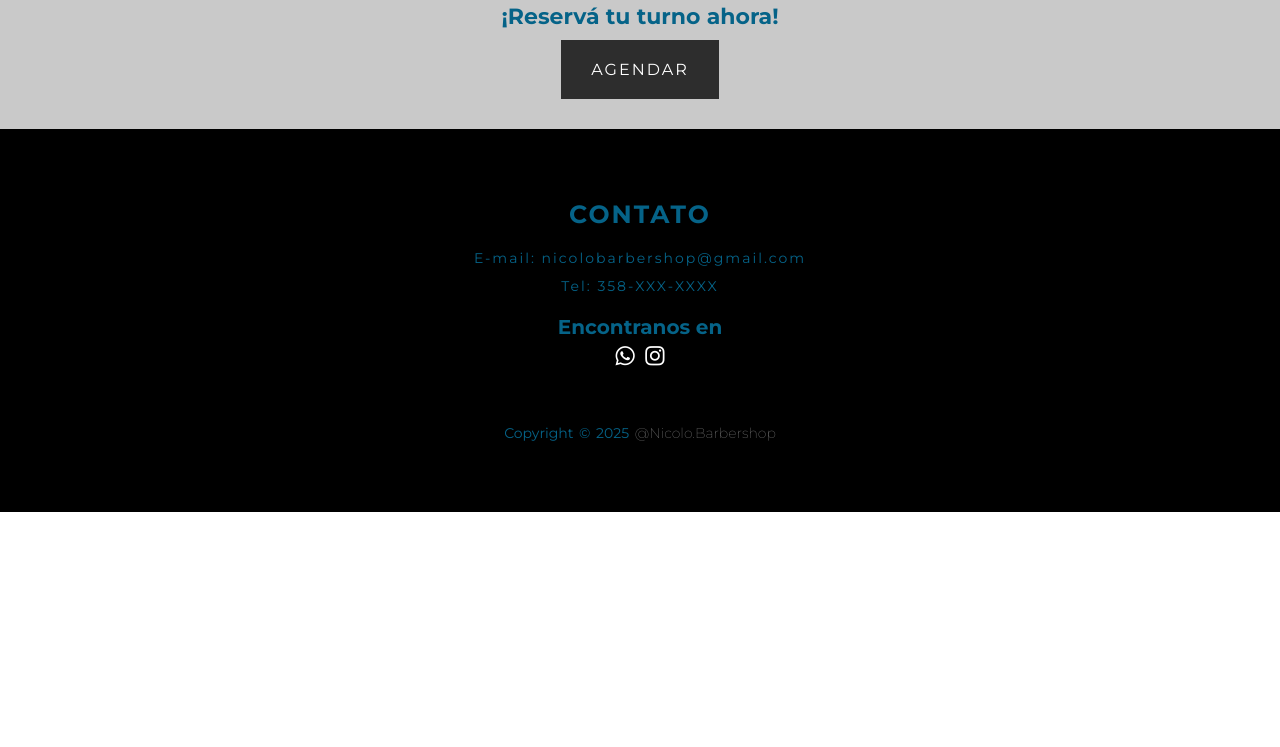
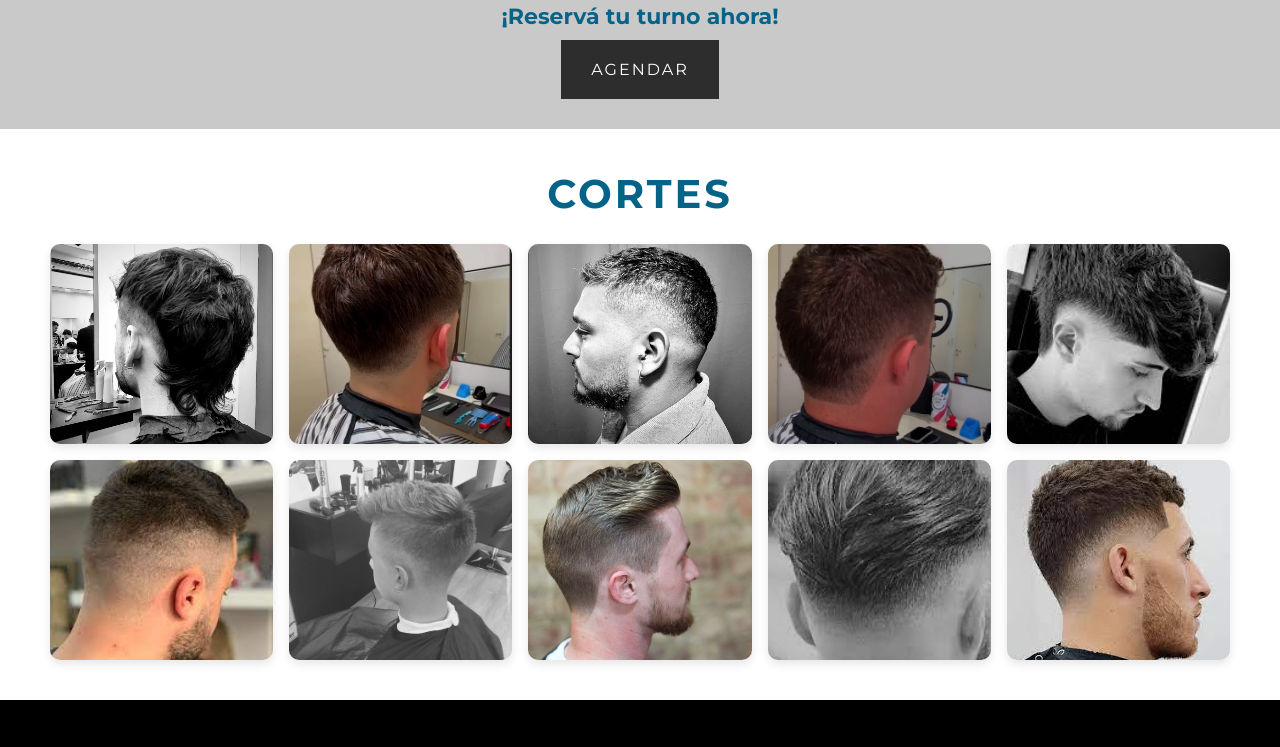
Before and after one commit to franciscolodev/nicolo-barbershop, a website: page index.html in a window 1280 px wide. Shown: the part 2158-2905 px from the top of the page. Before the commit the page ends 2670 px from the top, so only its background shows below. Drawn offline with Linux system fonts and the light colour scheme; a web font is replaced by a local one.

Commit message:
actualizacion 18-7

```diff
--- a/index.html
+++ b/index.html
@@ -87,6 +87,9 @@
                             <h1 class="service-back-heading">Cabello</h1>
                             <p class="service-back-desc">Con tijera o máquina, a gusto del cliente
                             </p>
+                            <div class="precios">
+                            <p>$10.000</p>
+                            </div>
                         </div>
                     </div>
                 </div>
@@ -100,6 +103,9 @@
                             <h1 class="service-back-heading">Barba</h1>
                             <p class="service-back-desc">Corte y diseño profesional de barba
                             </p>
+                            <div class="precios">
+                            <p>$4.000</p>
+                            </div>
                         </div>
                     </div>
                 </div>
@@ -113,6 +119,9 @@
                             <h1 class="service-back-heading">Completo</h1>
                             <p class="service-back-desc">Cabello + Barba
                             </p>
+                            <div class="precios">
+                            <p>$12.000</p>
+                            </div>
                         </div>
                     </div>
                 </div>
@@ -120,12 +129,33 @@
         </section>
     <!-- End Service Section -->
 
-    <!-- Hire Section -->
+        <!-- Hire Section -->
         <section id="hire" class="hire container">
             <h1 class="hire-heading">¡Reservá tu turno ahora!</h1>
             <a href="https://api.whatsapp.com/send?phone=543585073908&text=%F0%9F%92%88%20Hola!%20me%20gustar%C3%ADa%20m%C3%A1s%20informaci%C3%B3n%20sobre%20tu%20servicio%20y%20disponibilidad%20de%20turnos.%20Gracias!%20%E2%9C%82%EF%B8%8F%F0%9F%92%87%E2%80%8D%E2%99%82%EF%B8%8F" target="_blank" type="button" class="hire-button">Agendar</a>
         </section>
     <!-- End Hire Section -->
+
+        <!-- Cortes Section -->
+<section id="cortes" class="cortes-header">
+        <div class="cortes-info">
+            <h1 class="cortes-info-heading">Cortes</h1>
+    </div>
+    <br><br>
+    <div class="galeria">
+        <img src="img/cortes/corte1.png" alt="Corte 1">
+        <img src="img/cortes/corte2.png" alt="Corte 2">
+        <img src="img/cortes/corte3.png" alt="Corte 3">
+        <img src="img/cortes/corte4.png" alt="Corte 4">
+        <img src="img/cortes/corte5.jpeg" alt="Corte 5">
+        <img src="img/cortes/corte6.jpeg" alt="Corte 6">
+        <img src="img/cortes/corte7.jpg" alt="Corte 7">
+        <img src="img/cortes/corte8.jpg" alt="Corte 8">
+        <img src="img/cortes/corte9.jpg" alt="Corte 9">
+        <img src="img/cortes/corte10.jpeg" alt="Corte 10">
+    </div>
+    </section>
+        <!-- End Cortes Section -->
 
     <!-- Footer Section -->
         <footer id="footer" class="footer container">
--- a/style.css
+++ b/style.css
@@ -212,6 +212,12 @@ html {
     background-color: var(--text-gray);
 }
 
+.home .home-info .home-info-button:hover {
+transform: scale(1.05);
+    background-color: #000;
+    transition: transform 0.3s ease, background-color 0.3s ease;
+}
+
 .home .home-img {
     width: 30%;
     height: auto;
@@ -231,6 +237,29 @@ html {
     width: 100%;
 }
 /* End Home Section */
+.cortes-header {
+    width: 100%;
+    min-height: 50vh;
+    padding: 10rem 5rem;
+    flex-direction: column;
+}
+
+.cortes-header .cortes-info {
+    text-align: center;
+}
+
+.cortes-header .cortes-info .cortes-info-heading {
+    font-size: 4rem;
+    text-transform: uppercase;
+    letter-spacing: .3rem;
+    color: #056388;
+}
+
+.precios {
+    font-size: 3rem;
+    color: #056388;
+    margin-top: 25px;
+}
 
 /* About Section */
 .about {
@@ -272,6 +301,7 @@ html {
 
 .about .about-info .about-info-button:hover {
     background-color: #056388;
+    transform: scale(1.05);
 }
 
 .about .about-img .about-img-wrapper {
@@ -285,6 +315,11 @@ html {
 .about .about-img .about-img-wrapper img {
     height: 100%;
     width: 100%;
+}
+
+.about .about-img .about-img-wrapper img:hover {
+    transform: scale(1.03);
+
 }
 
 .about .about-img .about-img-wrapper::after {
@@ -416,6 +451,47 @@ html {
 }
 /* End Services Section */
 
+/* Cortes Section */
+#cortes {
+    padding: 40px 20px;
+    text-align: center;
+}
+
+#cortes h2 {
+    font-size: 2rem;
+    margin-bottom: 30px;
+    color: #111;
+}
+
+.galeria {
+    display: grid;
+    grid-template-columns: repeat(auto-fit, minmax(220px, 1fr));
+    gap: 16px;
+    max-width: 1200px;
+    margin: 0 auto;
+    padding: 0 10px;
+}
+
+.galeria img {
+    width: 100%;
+    height: 200px;
+    object-fit: cover;
+    border-radius: 10px;
+    box-shadow: 0 4px 10px rgba(0,0,0,0.1);
+    transition: transform 0.3s ease;
+}
+
+.galeria img:hover {
+transform: scale(1.03);
+}
+
+@media (max-width: 600px) {
+.galeria img {
+    height: 150px;
+}
+}
+/* End Cortes Section */
+
 /* Hire Section */
 .hire {
     min-height: 10vh;
@@ -446,15 +522,18 @@ html {
 
 .hire .hire-button:hover {
     background-color: #056388;
+    transform: scale(1.05);
 }
+
 /* End Hire Section */
+
 
 /* Footer Section */
     .footer {
         min-height: 20vh;
         width: 100%;
         background-color: black;
-        color: #056388;
+        color: #FFF;
         flex-direction: column;
         text-align: center;
         padding: 5rem;
@@ -466,6 +545,7 @@ html {
 
     .footer .footer-contact .footer-contact-heading {
         font-size:  2.5rem;
+        color: #056388 ;
         text-transform: uppercase;
         letter-spacing: 2px;
         margin-bottom: 10px;
@@ -482,6 +562,14 @@ html {
         font-size: 2.2rem;
         margin: .4rem;
         display: inline-block;
+    }
+
+    .footer-social-follow-heading{
+        font-size: 2rem;
+        color: #056388;
+        text-transform: uppercase;
+        letter-spacing: 2px;
+        margin-bottom: 10px;
     }
 
     .footer .footer-social-follow .footer-social-icon a:hover {
@@ -501,7 +589,7 @@ html {
     }
 
     .footer-bottom p a {
-        color: #fff;
+        color: white;
         text-transform: capitalize;
         text-decoration: none;
         opacity: .4;
```
Also changed, not shown: img/cortes/corte1.png (added), img/cortes/corte10.jpeg (added), img/cortes/corte2.png (added), img/cortes/corte3.png (added), img/cortes/corte4.png (added), img/cortes/corte5.jpeg (added), img/cortes/corte6.jpeg (added), img/cortes/corte7.jpg (added), img/cortes/corte8.jpg (added), img/cortes/corte9.jpg (added), img/img4.jpg (added), 1 other file.
